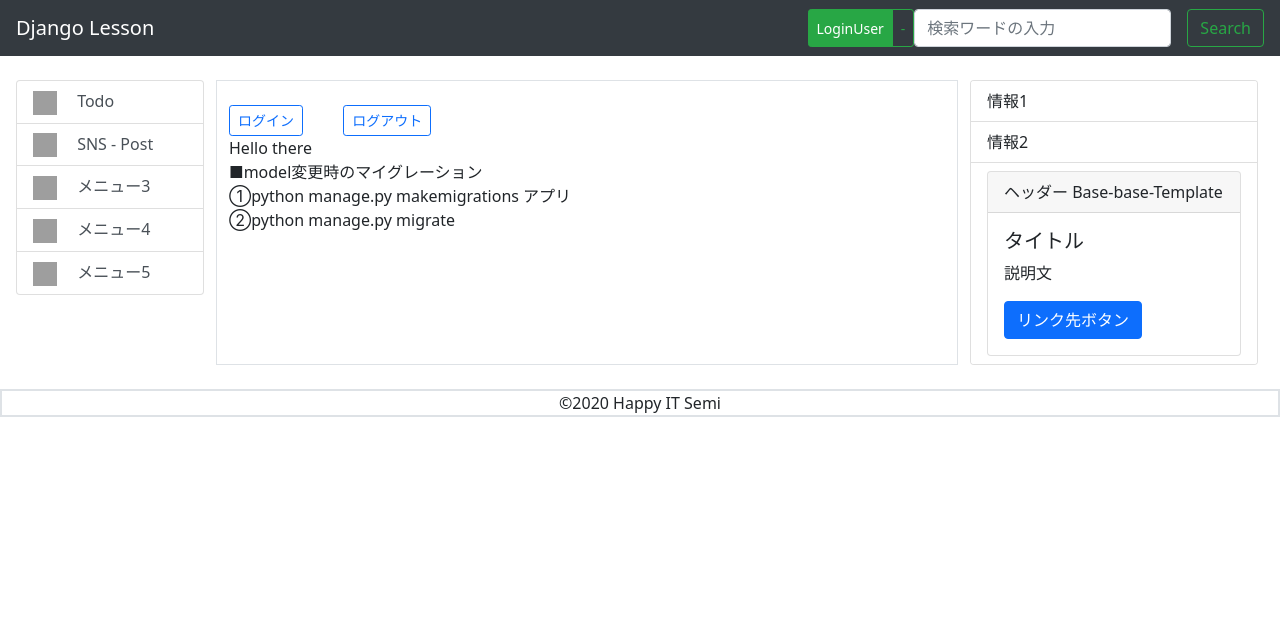
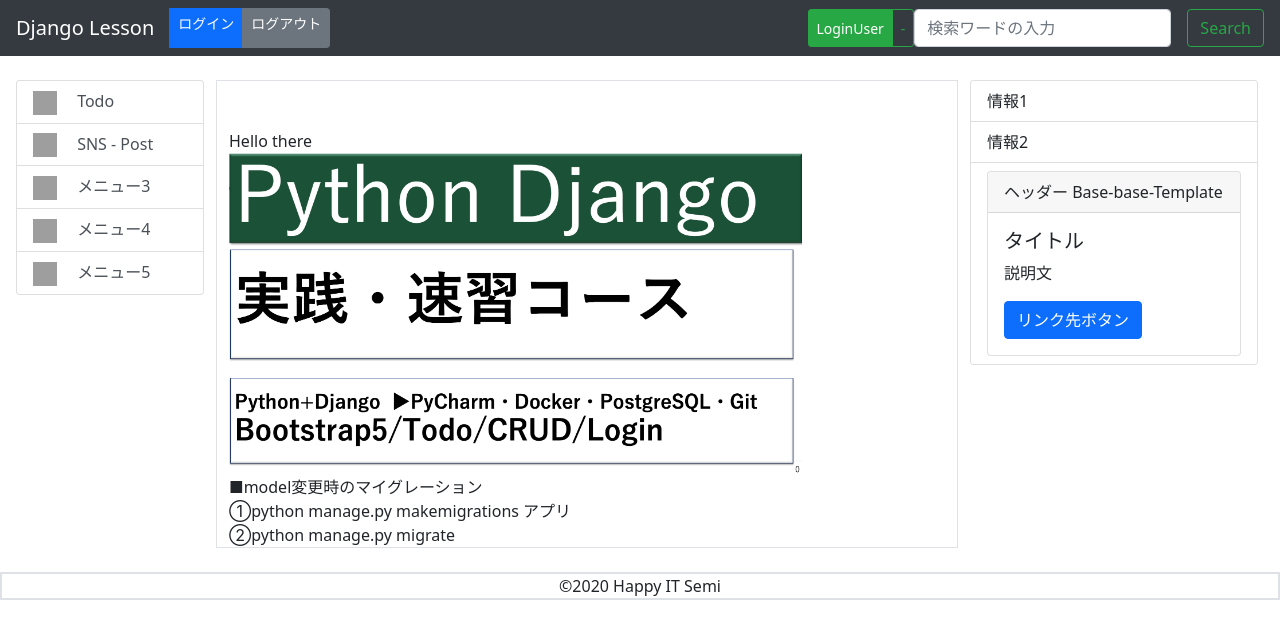
Before and after one commit to HappyITSemi/django_lesson, a Django app: page / in a window 1280 px wide. Shown: the top 639 px of the page. Run offline with Django 3.2, Linux system fonts and the light colour scheme; some libraries are stand-ins or nearby versions; grey boxes are pictures that could not be loaded.

Commit message:
Basic-構成

```diff
--- a/django_lesson/settings.py
+++ b/django_lesson/settings.py
@@ -138,8 +138,8 @@
 # Static files (CSS, JavaScript, Images)
 # https://docs.djangoproject.com/en/3.0/howto/static-files/
 
-MEDIA_URL = '/media/'
-MEDIA_ROOT = BASE_DIR
+# MEDIA_URL = '/media/'
+# MEDIA_ROOT = BASE_DIR
 
 STATIC_URL = '/static/'
 STATICFILES_DIRS = (
--- a/django_lesson/urls.py
+++ b/django_lesson/urls.py
@@ -20,7 +20,6 @@
     path('todo/', include('todo.urls')),
     path('accounts/', include('allauth.urls')),
 ]
-
 # + static(settings.MEDIA_URL, document_root=settings.MEDIA_ROOT)
 
 
--- a/templates/base.html
+++ b/templates/base.html
@@ -10,7 +10,11 @@
 <body>
 <nav class="navbar navbar-dark bg-dark">
     <div class="container-fluid">
-        <a class="navbar-brand">Django Lesson</a>
+        <div class="btn-group mr-2" role="group" aria-label="login-logout">
+            <a class="navbar-brand">Django Lesson</a>
+            <a role="button" class="btn  btn-sm btn-primary" href="{% url "account_login" %}">ログイン</a>
+            <a role="button" class="btn  btn-sm btn-secondary" href="{% url "account_logout" %}">ログアウト</a>
+        </div>
         <form class="d-flex">
             <div class="btn-group" role="group" aria-label="login-user">
               <button type="button" class="btn btn-sm btn-success">LoginUser</button>
--- a/templates/index.html
+++ b/templates/index.html
@@ -4,10 +4,8 @@
 {% block content %}
 <div class="col-lg-7 border order-2">
 <br/>
-<a role="button" class="btn  btn-sm btn-outline-primary" href="{% url "account_login" %}">ログイン</a>
-
-<a role="button" class="btn  btn-sm btn-outline-primary" href="{% url "account_logout" %}">ログアウト</a>
 <br/>{{ message }}<br/>
+<img src="/static/images/Python-Django-1.png" width="80%" alt="django-start"><br/>
 ■model変更時のマイグレーション<br/>
 ①python manage.py makemigrations アプリ<br/>
 ②python manage.py migrate<br/>
```
Also changed, not shown: static/images/Python-Django-1.png (added), todo/views.py (line endings or trailing spaces), 1 other file.
